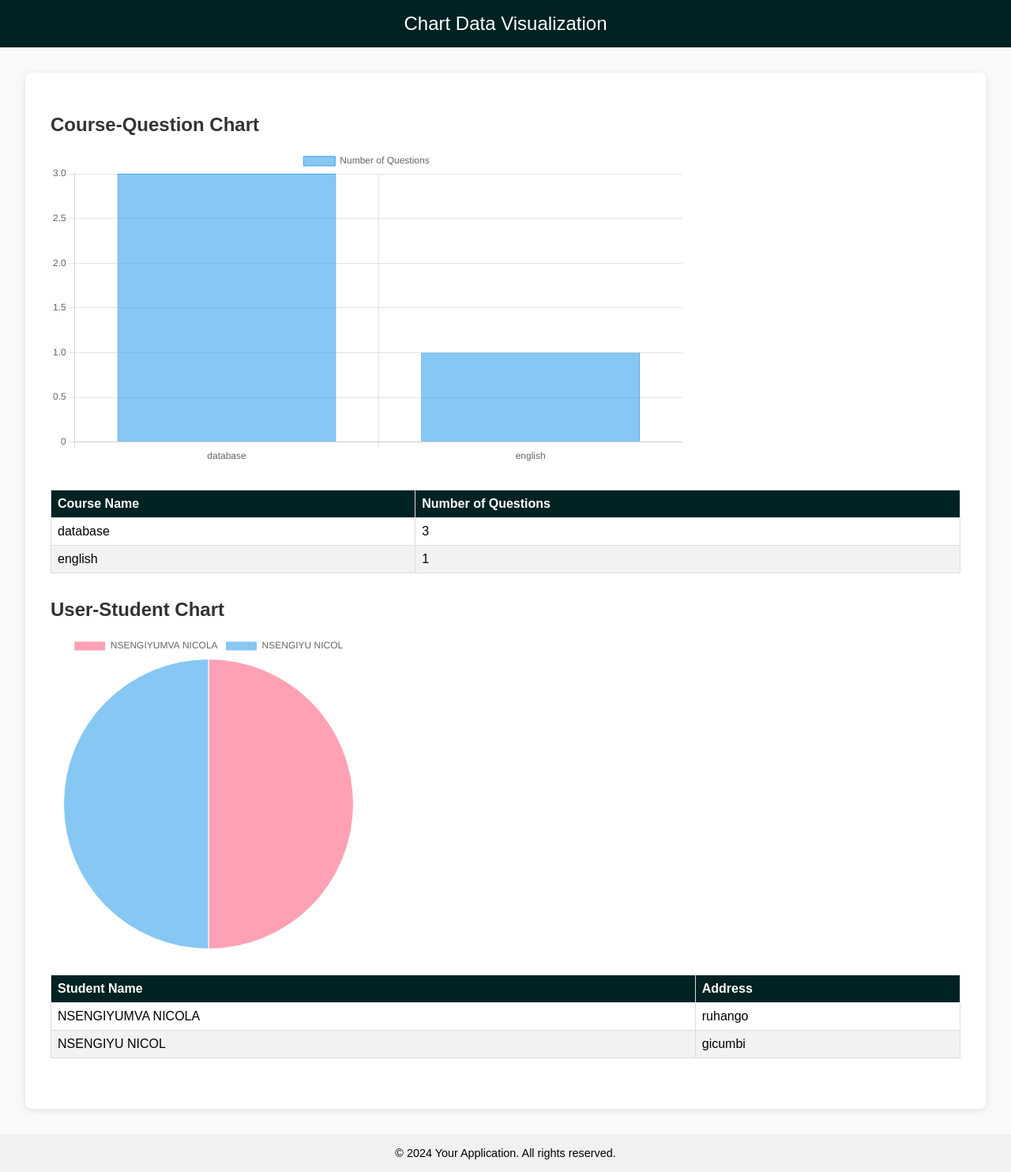
After one commit to NICOLA-200/Online_exam_management, a Django app: page /teacher/charts/ in a window 1280 px wide. The commit adds this page. Shown: the whole page at 79% size. Run offline with Django 5.2, Linux system fonts and the light colour scheme; data comes from the database, SQL or seed files in the repository; both versions use the stored data as it was after the commit; some libraries are stand-ins or nearby versions.

Commit message:
new commit

```diff
--- a/teacher/urls.py
+++ b/teacher/urls.py
@@ -14,9 +14,11 @@ urlpatterns = [
     path('teacher-exam', views.teacher_exam_view,name='teacher-exam'),
 
 
-    path('teacher-question', views.teacher_question_view,name='teacher-question'),
+path('teacher-question', views.teacher_question_view,name='teacher-question'),
 path('teacher-add-question', views.teacher_add_question_view,name='teacher-add-question'),
 path('teacher-view-question', views.teacher_view_question_view,name='teacher-view-question'),
 
 path('see-question/<int:pk>', views.see_question_view,name='see-question'),
+
+ path('charts/', views.charts_view, name='charts_view'),
 ]
--- a/teacher/views.py
+++ b/teacher/views.py
@@ -4,6 +4,7 @@ from django.http import HttpResponseRedirect
 from . import forms,models
 from exam import models as QMODEL
 from student import models as SMODEL
+
 from django.contrib.auth.models import Group
 from django.contrib.auth.decorators import login_required,user_passes_test
 # Create your views here.
@@ -121,3 +122,26 @@ def teacher_question_view(request):
 def see_question_view(request,pk):
     questions=QMODEL.Question.objects.all().filter(course_id=pk)
     return render(request,'teacher/see_question.html',{'questions':questions})
+
+def charts_view(request):
+    # Data for Course-Question Chart
+    courses = QMODEL.Course.objects.all()
+    course_data = {
+        course.course_name: course.question_set.count()
+        for course in courses
+    }
+
+    # Data for User-Student Chart
+    students = SMODEL.Student.objects.all()
+    user_data = {
+        student.get_name: student.address
+        for student in students
+    }
+    student_count = students.count()
+
+    # Render template with context data
+    return render(request, 'teacher/chart_template.html', {
+        'course_data': course_data,
+        'user_data': user_data,
+        'student_data': student_count
+    })
--- a/templates/exam/footer.html
+++ b/templates/exam/footer.html
@@ -49,7 +49,7 @@
       <div class="col-md-12 col-sm-12">
         <div style="color:#ffffff;" class="wow fadeInUp footer-copyright">
           <p>
-            Copyright &copy; Online Examination System - 2021 </p><br>
+             Online Examination System  </p><br>
         </div>
       </div>
     </div>
--- /dev/null
+++ b/templates/teacher/chart_template.html
@@ -0,0 +1,200 @@
+<!DOCTYPE html>
+<html lang="en">
+<head>
+    <meta charset="UTF-8">
+    <meta name="viewport" content="width=device-width, initial-scale=1.0">
+    <title>Chart Data</title>
+    <style>
+        body {
+            font-family: Arial, sans-serif;
+            background-color: #f9f9f9;
+            margin: 0;
+            padding: 0;
+        }
+
+        header {
+            background-color: #002222;
+            color: white;
+            padding: 1rem 2rem;
+            text-align: center;
+            font-size: 1.5rem;
+        }
+
+        .container {
+            width: 90%;
+            max-width: 1200px;
+            margin: 2rem auto;
+            background: white;
+            padding: 2rem;
+            border-radius: 8px;
+            box-shadow: 0 2px 8px rgba(0, 0, 0, 0.1);
+        }
+
+        .chart-section {
+            margin-bottom: 2rem;
+        }
+
+        .chart-section h2 {
+            margin-bottom: 1rem;
+            font-size: 1.5rem;
+            color: #333;
+        }
+
+        .chart-container {
+            width: 100%;
+            height: 400px;
+            margin-bottom: 2rem;
+        }
+
+        .chart-section table {
+            width: 100%;
+            border-collapse: collapse;
+            margin-bottom: 1rem;
+        }
+
+        .chart-section table th,
+        .chart-section table td {
+            border: 1px solid #ddd;
+            padding: 8px;
+            text-align: left;
+        }
+
+        .chart-section table th {
+            background-color: #002222;
+            color: white;
+        }
+
+        .chart-section table tr:nth-child(even) {
+            background-color: #f2f2f2;
+        }
+
+        .chart-section table tr:hover {
+            background-color: #ddd;
+        }
+
+        footer {
+            text-align: center;
+            padding: 1rem 0;
+            margin-top: 2rem;
+            background-color: #f1f1f1;
+            font-size: 0.9rem;
+        }
+    </style>
+    <script src="https://cdn.jsdelivr.net/npm/chart.js"></script>
+</head>
+<body>
+    <header>Chart Data Visualization</header>
+    <div class="container">
+        <!-- Course-Question Chart Section -->
+        <div class="chart-section">
+            <h2>Course-Question Chart</h2>
+            <div class="chart-container">
+                <canvas id="courseQuestionChart"></canvas>
+            </div>
+            <table>
+                <thead>
+                    <tr>
+                        <th>Course Name</th>
+                        <th>Number of Questions</th>
+                    </tr>
+                </thead>
+                <tbody>
+                    {% for course_name, question_count in course_data.items %}
+                    <tr>
+                        <td>{{ course_name }}</td>
+                        <td>{{ question_count }}</td>
+                    </tr>
+                    {% endfor %}
+                </tbody>
+            </table>
+        </div>
+
+        <!-- User-Student Chart Section -->
+        <div class="chart-section">
+            <h2>User-Student Chart</h2>
+            <div class="chart-container">
+                <canvas id="userStudentChart"></canvas>
+            </div>
+            <table>
+                <thead>
+                    <tr>
+                        <th>Student Name</th>
+                        <th>Address</th>
+                    </tr>
+                </thead>
+                <tbody>
+                    {% for student_name, address in user_data.items %}
+                    <tr>
+                        <td>{{ student_name }}</td>
+                        <td>{{ address }}</td>
+                    </tr>
+                    {% endfor %}
+                </tbody>
+            </table>
+        </div>
+    </div>
+    <footer>&copy; 2024 Your Application. All rights reserved.</footer>
+
+    <script>
+        // Data for Course-Question Chart
+        const courseData = {{ course_data|safe }};
+        const courseNames = Object.keys(courseData);
+        const questionCounts = Object.values(courseData);
+
+        // Create Course-Question Chart
+        const ctx1 = document.getElementById('courseQuestionChart').getContext('2d');
+        new Chart(ctx1, {
+            type: 'bar',
+            data: {
+                labels: courseNames,
+                datasets: [{
+                    label: 'Number of Questions',
+                    data: questionCounts,
+                    backgroundColor: 'rgba(54, 162, 235, 0.6)',
+                    borderColor: 'rgba(54, 162, 235, 1)',
+                    borderWidth: 1
+                }]
+            },
+            options: {
+                responsive: true,
+                scales: {
+                    y: {
+                        beginAtZero: true
+                    }
+                }
+            }
+        });
+
+        // Data for User-Student Chart
+        const userData = {{ user_data|safe }};
+        const studentNames = Object.keys(userData);
+        const studentCounts = studentNames.map(() => 1); // Assuming one count per student for visualization
+
+        // Create User-Student Chart
+        const ctx2 = document.getElementById('userStudentChart').getContext('2d');
+        new Chart(ctx2, {
+            type: 'pie',
+            data: {
+                labels: studentNames,
+                datasets: [{
+                    label: 'Students',
+                    data: studentCounts,
+                    backgroundColor: [
+                        'rgba(255, 99, 132, 0.6)',
+                        'rgba(54, 162, 235, 0.6)',
+                        'rgba(255, 206, 86, 0.6)',
+                        'rgba(75, 192, 192, 0.6)',
+                        'rgba(153, 102, 255, 0.6)',
+                        'rgba(255, 159, 64, 0.6)'
+                    ],
+                    borderColor: 'rgba(255, 255, 255, 1)',
+                    borderWidth: 1
+                }]
+            },
+            options: {
+                responsive: true
+            }
+        });
+    </script>
+</body>
+</html>
--- a/templates/teacher/teacherbase.html
+++ b/templates/teacher/teacherbase.html
@@ -168,7 +168,10 @@
       <h3>Online Exam</h3>
     </div>
     <div class="right_area">
-      <a href="/logout" class="logout_btn">Logout</a>
+      <form action="{% url 'logout' %}" method="POST">
+        {% csrf_token %}
+        <button type="submit" class="logout_btn">Logout</button>
+    </form>
     </div>
   </header>
   <!--header area end-->
```
Also changed, not shown: templates/exam/navbar.html (+4 -4 lines), db.sqlite3, profile_pic/Student/Picture1.png (added), profile_pic/Teacher/Picture10.png (added).
